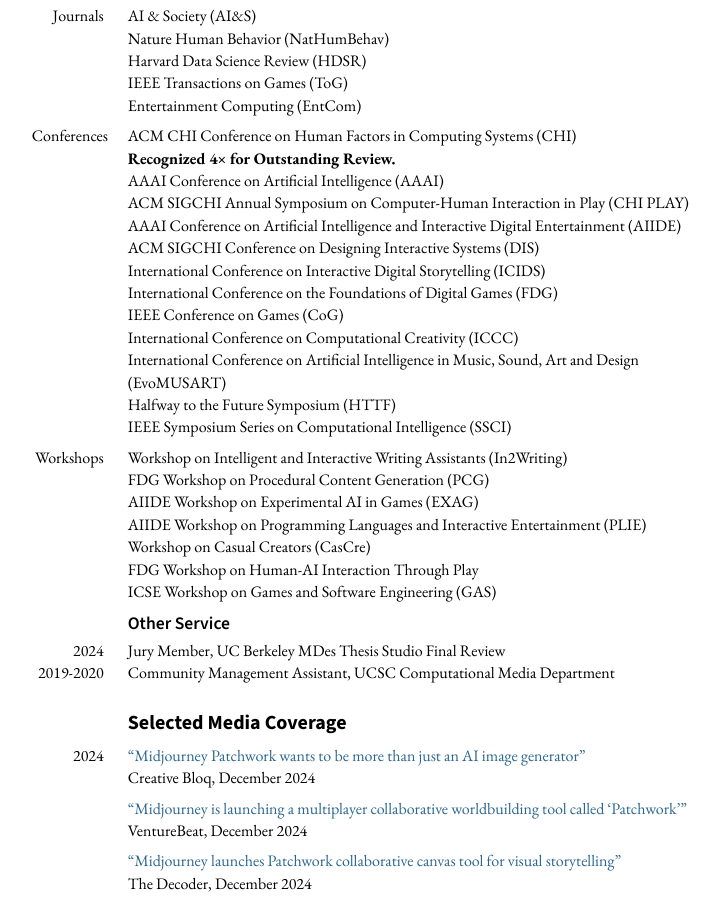
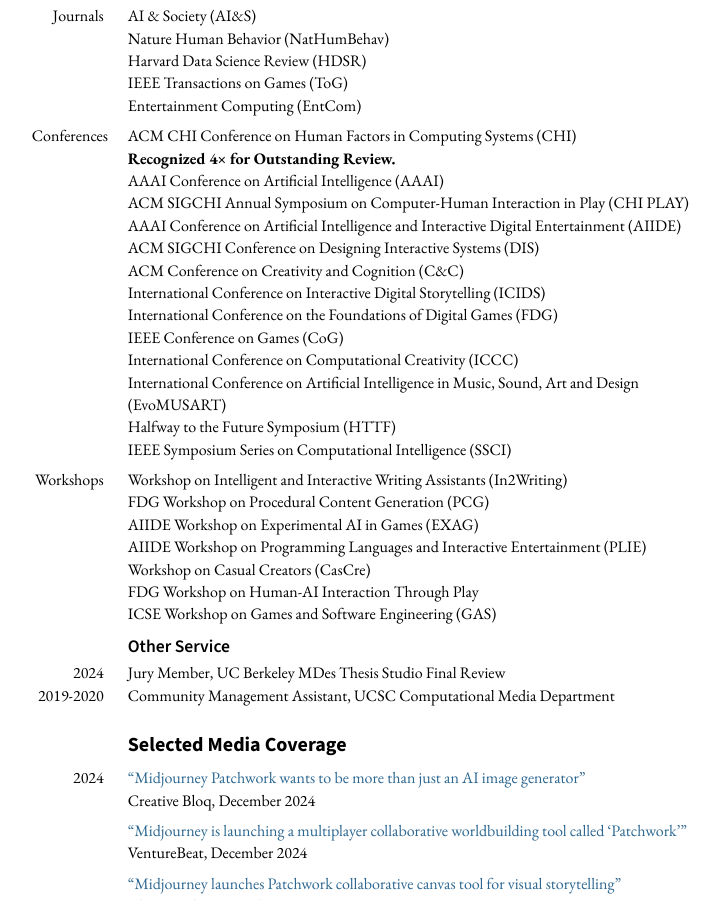
Before and after one commit to mkremins/mkremins.github.io, a Jekyll site: the page built from cv/index.html, in a window 1280 px wide and 900 px high, scrolled down 12223 px. Shown: the whole window, without its empty margins (255-975 px from the left). Built offline with Jekyll 4.4.1, drawn with Linux system fonts in a browser that asks for light colours.

Commit message:
Add C&C 2025 reviewing

```diff
--- a/cv/index.html
+++ b/cv/index.html
@@ -516,6 +516,7 @@ layout: null
             ACM SIGCHI Annual Symposium on Computer-Human Interaction in Play (CHI PLAY)<br>
             AAAI Conference on Artificial Intelligence and Interactive Digital Entertainment (AIIDE)<br>
             ACM SIGCHI Conference on Designing Interactive Systems (DIS)<br>
+            ACM Conference on Creativity and Cognition (C&C)<br>
             International Conference on Interactive Digital Storytelling (ICIDS)<br>
             International Conference on the Foundations of Digital Games (FDG)<br>
             IEEE Conference on Games (CoG)<br>
```
